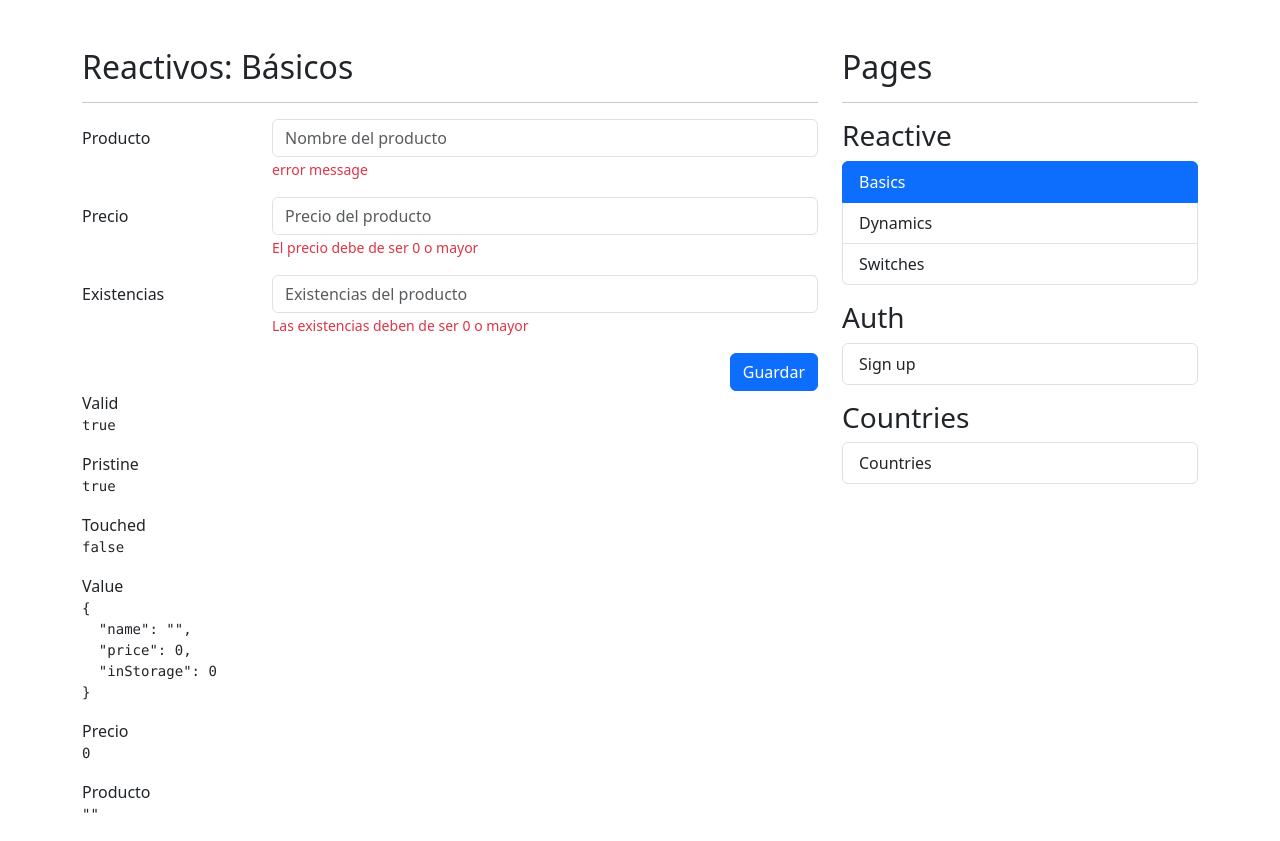
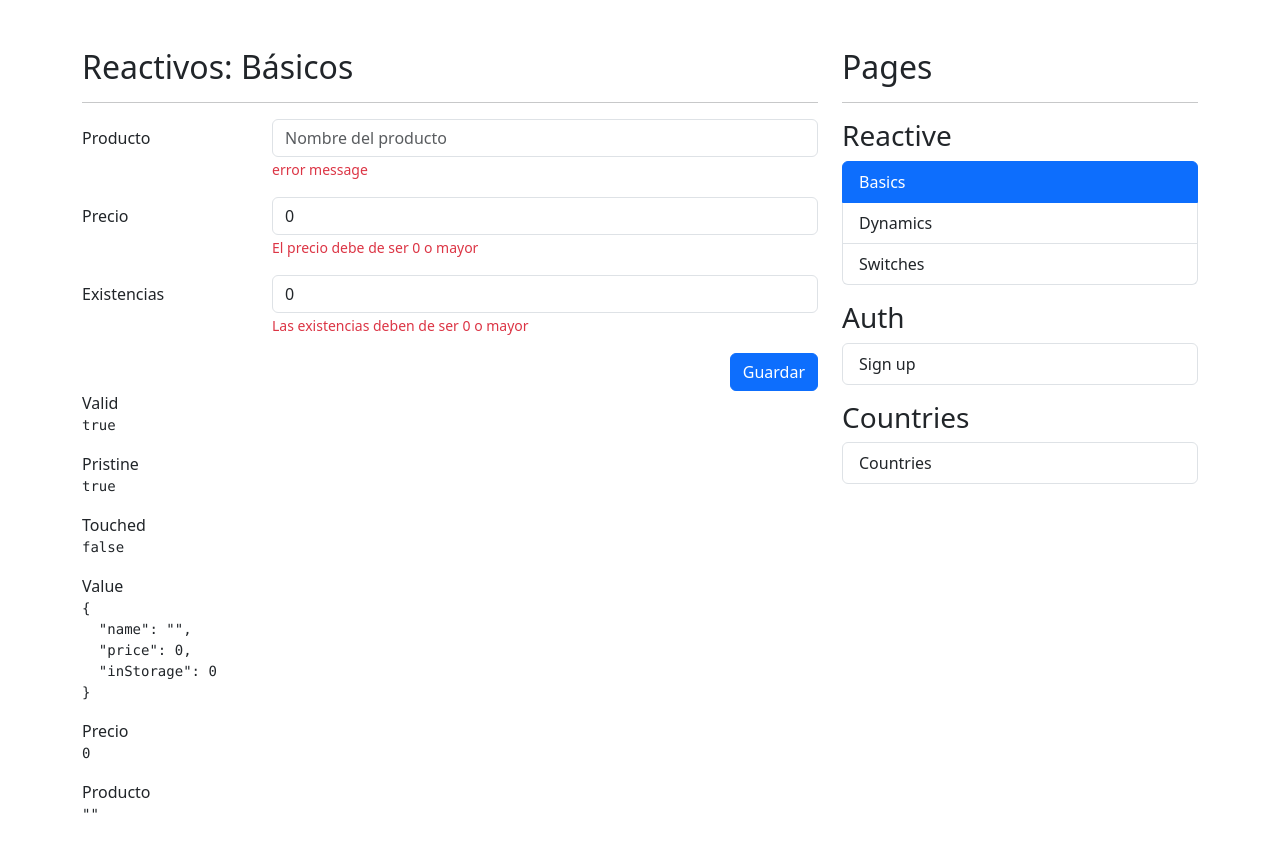
Before and after one commit to relicary/reactive-forms-app, an Angular app: page /reactive/basic in a window 1280 px wide. Built offline with nearby package versions, Linux system fonts and the light colour scheme.

Commit message:
FORM: Linked Form components to TS

```diff
--- a/src/app/reactive/pages/basic-page/basic-page.component.html
+++ b/src/app/reactive/pages/basic-page/basic-page.component.html
@@ -13,7 +13,8 @@
 
                     <input type="text"
                            class="form-control"
-                           placeholder="Nombre del producto">
+                           placeholder="Nombre del producto"
+                           formControlName="name">
 
                     <span class="form-text text-danger">
                         <!-- Debe de ser de 3 letras -->
@@ -28,7 +29,8 @@
                 <div class="col-sm-9">
                     <input type="number"
                            class="form-control"
-                           placeholder="Precio del producto">
+                           placeholder="Precio del producto"
+                           formControlName="price">
                     <span class="form-text text-danger">
                         El precio debe de ser 0 o mayor
                     </span>
@@ -41,7 +43,8 @@
                 <div class="col-sm-9">
                     <input type="number"
                            class="form-control"
-                           placeholder="Existencias del producto">
+                           placeholder="Existencias del producto"
+                           formControlName="inStorage">
 
                     <span class="form-text text-danger">
                          Las existencias deben de ser 0 o mayor
```
